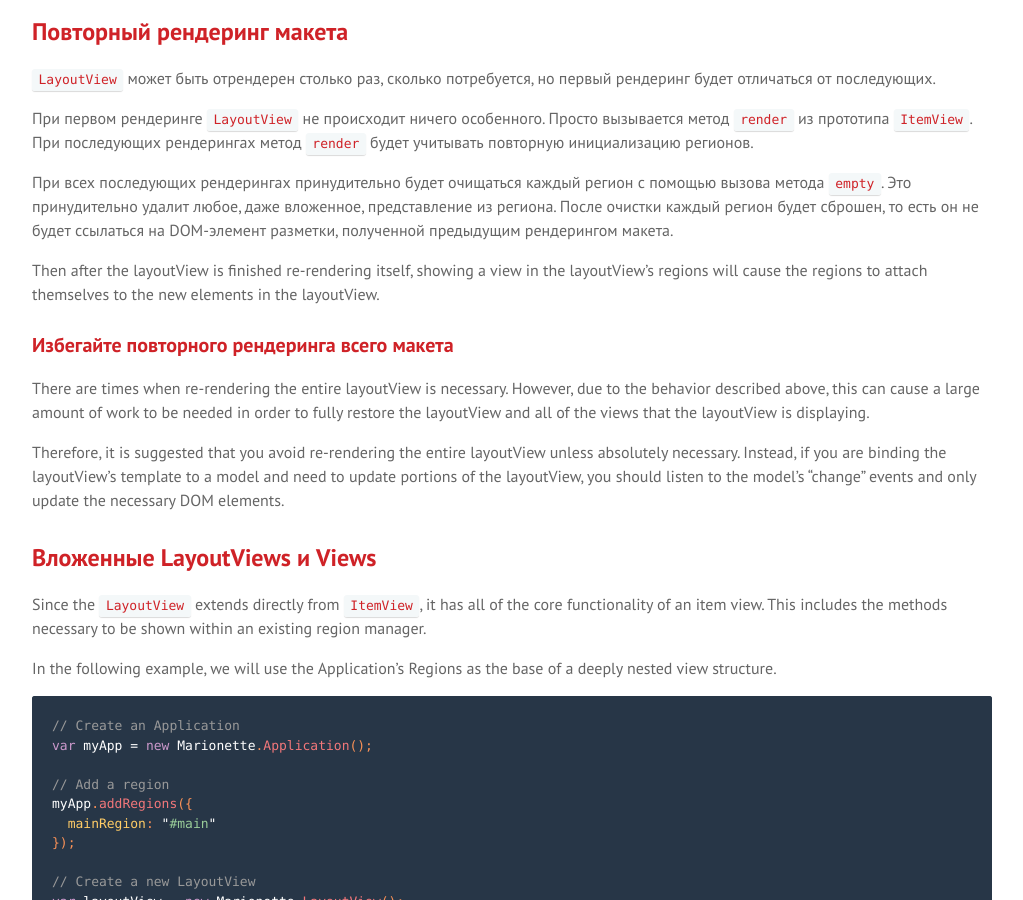
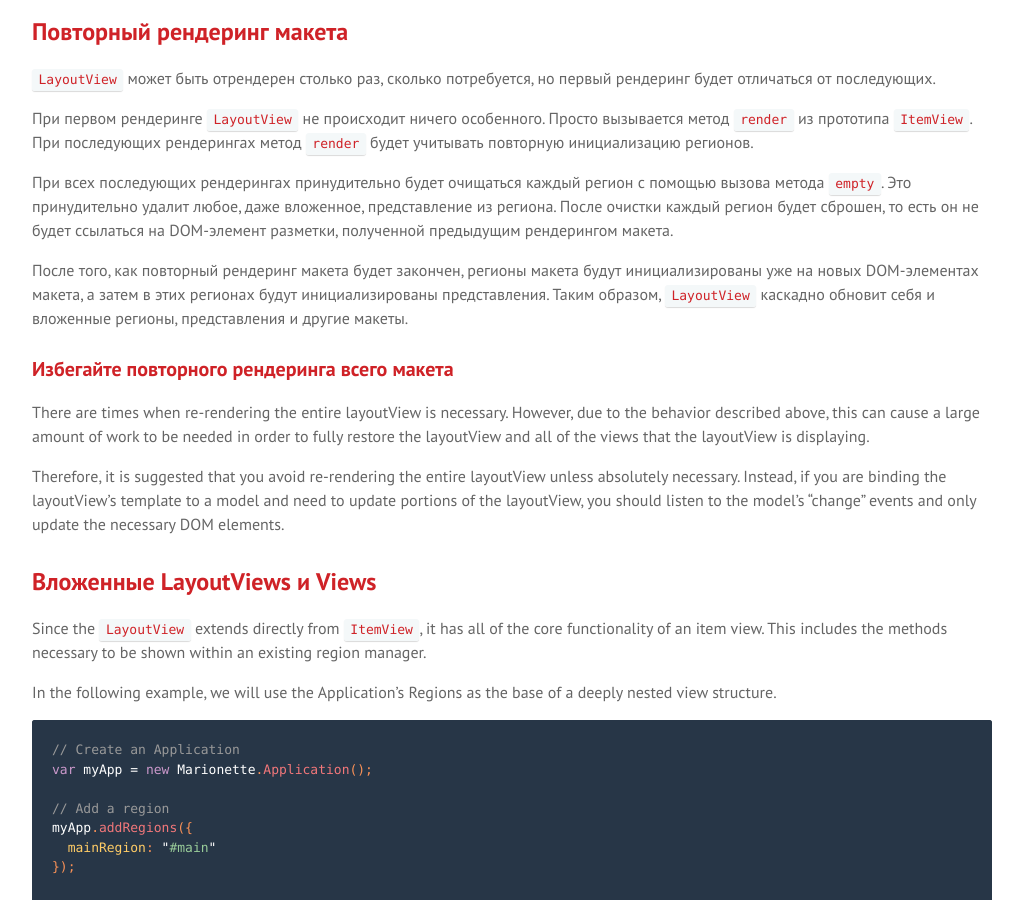
Before and after one commit to sadcitizen/marionettejs.ru, a Jekyll site: the page built from _posts/2014-05-01-layoutview.md, in a window 1280 px wide and 900 px high, scrolled down 3502 px. Shown: the whole window, without its empty margins (128-1151 px from the left). Built offline with Jekyll 4.4.1, drawn with Linux system fonts in a browser that asks for light colours; some web fonts are replaced; Markdown is read by kramdown in place of the engine named in the settings; some of the changed text lies outside the part shown.

Commit message:
update ru/LayoutView

```diff
--- a/_includes/translation/ru/marionette.layoutview.md
+++ b/_includes/translation/ru/marionette.layoutview.md
@@ -174,9 +174,10 @@ region will result in no changes to the DOM.
 не будет ссылаться на DOM-элемент разметки, полученной предыдущим рендерингом
 макета.
 
-Then after the layoutView is finished re-rendering itself,
-showing a view in the layoutView's regions will cause the regions to attach
-themselves to the new elements in the layoutView.
+После того, как повторный рендеринг макета будет закончен, регионы макета будут
+инициализированы уже на новых DOM-элементах макета, а затем в этих регионах будут
+инициализированы представления. Таким образом, `LayoutView` каскадно обновит
+себя и вложенные регионы, представления и другие макеты.
 
 ### <a name="avoid-re-rendering-the-entire-layoutview"></a> Избегайте повторного рендеринга всего макета
 
```
Also changed, not shown: other parts of _includes/translation/ru/marionette.layoutview.md (+1 -2 lines).
